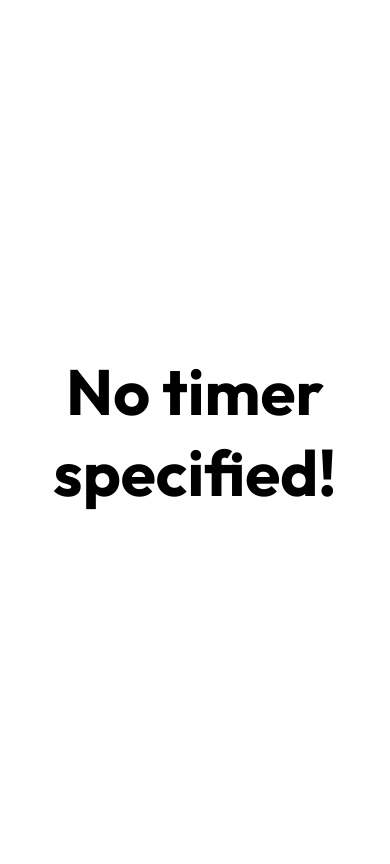
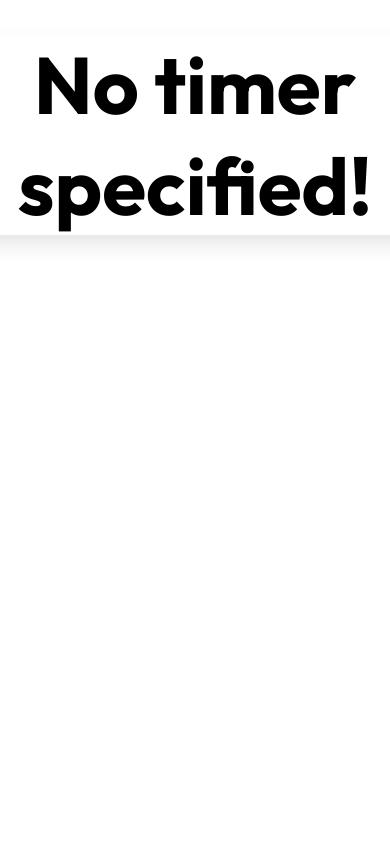
Before and after one commit to justinhennessy/twitch-timer, a Flask app: page /timer.html in a window 390 px wide; the page is wider, and only the part inside the window is pictured. After the commit the page ends 245 px from the top of that part, so only its background shows below. Run offline with Flask 3, Linux system fonts and the light colour scheme.

Commit message:
Restyled the timer font and fixed infinite mode

```diff
--- a/static/css/timer.css
+++ b/static/css/timer.css
@@ -4,15 +4,16 @@
     flex-direction: column;
     align-items: center;
     justify-content: center;
-    min-height: 100vh;
+    min-height: 250px; /* Adjusted minimum height for the viewport */
     margin: 0;
     background-color: white;
 }
 
 #timerDisplay {
     font-family: 'Outfit', sans-serif;
-    font-size: 9em;
+    font-size: 7em; /* Increased size for better visibility */
     text-align: center;
+    margin: 0; /* Remove margin for better alignment */
 }
 
 .image-container {
@@ -60,11 +61,33 @@
 /* Responsive styles */
 @media (max-width: 600px) {
     #timerDisplay {
-        font-size: 4em;
+        font-size: 5em; /* Adjust for smaller screens */
     }
 
-    .image-container {
-        width: 100%;
-        height: auto;
+    #infiniteSymbol {
+        font-size: 5em; /* Adjust for smaller screens */
     }
 }
+
+/* Infinite Symbol Styles */
+#infiniteSymbol {
+    font-size: 15em; /* Keep this size or adjust if needed */
+    color: black; /* Change color as desired */
+    text-align: center;
+    margin: 0; /* Remove margin to align with other text */
+    padding: 0; /* Ensure no extra padding */
+    display: inline-block; /* Keep it inline for horizontal alignment */
+    align-self: center; /* Center it vertically in the flex container */
+}
+
+/* Container for timer and infinite symbol */
+.container {
+    display: flex;
+    flex-direction: column; /* Stack elements vertically */
+    align-items: center; /* Center horizontally */
+    justify-content: center; /* Center vertically */
+    height: 200px; /* Adjusted height to accommodate larger infinite symbol */
+    width: 600px; /* Width remains the same */
+    overflow: hidden; /* Prevent overflow */
+    padding: 0; /* Removed padding */
+}
--- a/static/js/timer.js
+++ b/static/js/timer.js
@@ -18,18 +18,17 @@
         .then(data => {
             const timerDisplay = document.getElementById('timerDisplay');
             const body = document.body;
-            const infiniteImage = document.getElementById('infiniteImage');
 
             if (data.timer === -999) {
                 timerDisplay.innerText = ""; // Clear the text
-                infiniteImage.style.display = 'block';
+                document.getElementById('infiniteSymbol').style.display = 'block'; // Show infinite symbol
 
                 // Remove background animation class when timer is -999
                 body.classList.remove('pulsing-yellow', 'pulsing-red');
                 return;  // Exit the function early
             }
 
-            infiniteImage.style.display = 'none'; // Hide the image if not in infinite mode
+            document.getElementById('infiniteSymbol').style.display = 'none'; // Hide the infinite symbol if not in infinite mode
 
             if (data.timer === -1) {
                 timerDisplay.innerText = "Let's Go!";
--- a/static/timer.html
+++ b/static/timer.html
@@ -9,11 +9,10 @@
     <link rel="stylesheet" href="static/css/timer.css">
 </head>
 <body>
-    <div id="timerDisplay">Loading...</div>
-    <div class="image-container">
-        <img id="infiniteImage" src="/static/infinite.webp" alt="Infinite Mode Image">
+    <div class="container"> <!-- Added container class -->
+        <div id="timerDisplay">Loading...</div>
+        <div id="infiniteSymbol" style="display: none;">∞</div> <!-- Infinite symbol -->
     </div>
-
     <script src="static/js/timer.js"></script>
 </body>
 </html>
```
